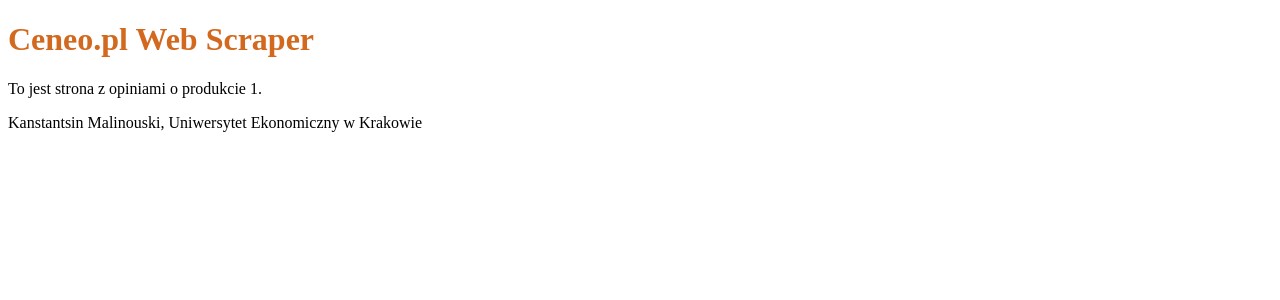
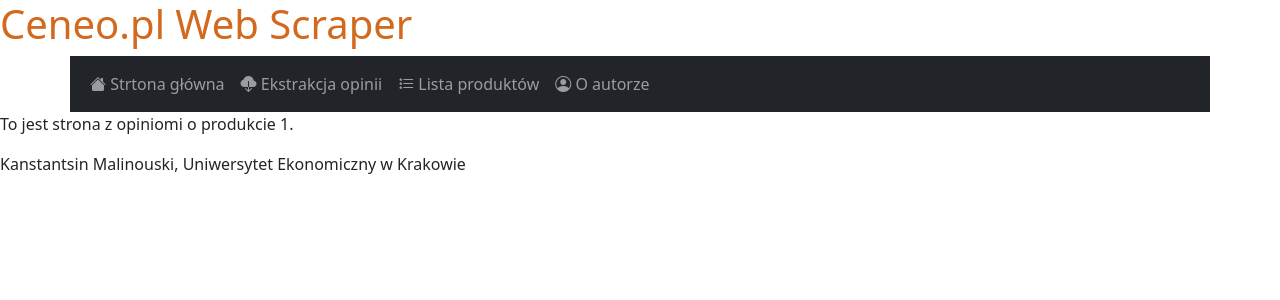
Before and after one commit to djkostyan4ik/CeneoWebScraperS12, a Flask app: page /product/1 in a window 1280 px wide. Shown: the top 300 px of the page. Run offline with Flask 3, Linux system fonts and the light colour scheme.

Commit message:
2024-05-13 KM

```diff
--- a/app/routes.py
+++ b/app/routes.py
@@ -1,5 +1,8 @@
 from app import app
 from flask import render_template
+from bs4 import BeautifulSoup
+import requests
+
 
 @app.route('/')
 @app.route('/index')
@@ -7,9 +10,27 @@
     return render_template('index.html')
 
 
-@app.route('/extract')
+@app.route('/extract', methods=['POST', 'GET'])
 def extract():
-    return render_template('extract.html')
+    if request.method == 'POST':
+        product_id = request.form.get('product_id')
+        url = f'https://www.ceneo.pl/{product_id}'
+        response = requests.get(url)
+        if response.status_code == requests.codes['ok']:
+            page_dom = BeautifulSoup(response.text, 'html.parser')
+            try:
+                opinions_count = page_dom.select_one("a.product-review__link > span").get_text().strip()
+            except AttributeError:
+                opinions_count = 0
+            if opinions_count:
+                # proces ekstrakcji
+                return redirect(url_for('product', product_id=product_id))
+            error = "Brak opinii."
+            return render_template('extract.html', error=error)
+        error = "Błędny kod."
+        return render_template('extract.html', error=error)
+    return render_template("extract.html")
+
 
 @app.route('/products')
 def products():
@@ -22,11 +43,3 @@
 @app.route('/product/<product_id>')
 def product(product_id):
     return render_template('product.html',product_id = product_id)
-
-
-
-
-@app.route('/hello/')
-@app.route('/hello/<name>')
-def hello(name='World'):
-    return f"Hello, {name}!"
--- a/app/templates/author.html
+++ b/app/templates/author.html
@@ -1,4 +1,4 @@
 {% extends 'base.html' %}
 {% block content %}
-    <p>To jest strona o authorze.</p>
+    <p>To jest strona o autorze.</p>
 {% endblock %}
--- a/app/templates/base.html
+++ b/app/templates/base.html
@@ -3,6 +3,9 @@
 <head>
     <meta charset="UTF-8">
     <meta name="viewport" content="width=device-width, initial-scale=1.0">
+    <link href="https://cdn.jsdelivr.net/npm/bootstrap@5.3.3/dist/css/bootstrap.min.css" rel="stylesheet" integrity="sha384-QWTKZyjpPEjISv5WaRU9OFeRpok6YctnYmDr5pNlyT2bRjXh0JMhjY6hW+ALEwIH" crossorigin="anonymous">
+    <script src="https://cdn.jsdelivr.net/npm/bootstrap@5.3.3/dist/js/bootstrap.bundle.min.js" integrity="sha384-YvpcrYf0tY3lHB60NNkmXc5s9fDVZLESaAA55NDzOxhy9GkcIdslK1eN7N6jIeHz" crossorigin="anonymous"></script>
+    <link rel="stylesheet" href="https://cdn.jsdelivr.net/npm/bootstrap-icons@1.11.3/font/bootstrap-icons.min.css">
     <link rel = 'stylesheet' href = "{{url_for('static',filename = 'style.css')}}">
     <title>Ceneo.pl Web Scraper</title>
 </head>
@@ -10,11 +13,35 @@
     <header>
         <h1>Ceneo.pl Web Scraper</h1>
     </header>
-
+    <nav class="navbar navbar-expand-lg navbar-dark bg-dark container">
+        <div class="container-fluid">
+            <div class="collapse navbar-collapse" id="navbarSupportedContent">
+                <ul class="navbar-nav me-auto mb-2 mb-lg-0">
+                    <li class="nav-item">
+                        <a class="nav-link" href=""><i class="bi bi-house-fill"></i> Strtona główna</a>
+                    </li>
+                    <li class="nav-item">
+                        <a class="nav-link" href=""><i class="bi bi-cloud-download-fill"></i>
+Ekstrakcja opinii</a>
+                    </li>
+                    <li class="nav-item">
+                        <a class="nav-link" href=""><i class="bi bi-list-stars"></i> Lista produktów</a>
+                    </li>
+                    <li class="nav-item">
+                        <a class="nav-link" href=""><i class="bi bi-person-circle"></i> O autorze</a>
+                    </li>
+                </ul>
+            </div>
+        </div>
+    </nav>
     <section>
-        {% block content %}
-        <p>To jest plik bazowy.</p>
-        {% endblock %}
+        <div class="row">
+            <div class="col">
+                {% block content %}
+                    <p>To jest plik bazowy.</p>
+                {% endblock %}
+            </div>
+        </div>
     </section>
 
     <footer>
--- a/app/templates/product.html
+++ b/app/templates/product.html
@@ -1,4 +1,4 @@
 {% extends 'base.html' %}
 {% block content %}
-    <p>To jest strona z opiniami o produkcie {{product_id}}.</p>
+    <p>To jest strona z opiniomi o produkcie {{product_id}}.</p>
 {% endblock %}
```
Also changed, not shown: 1 other file.
